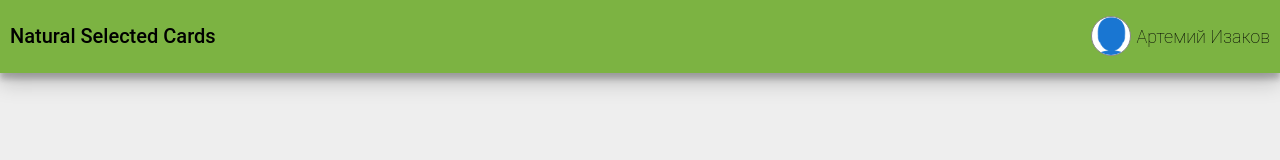
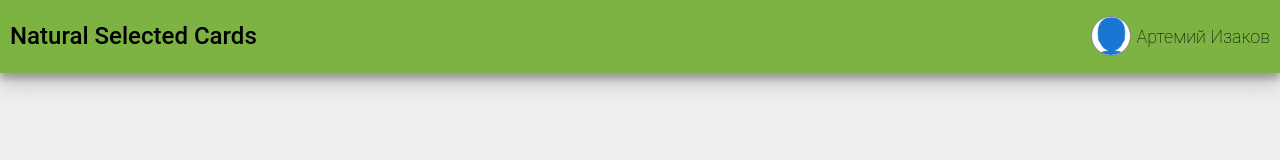
Before and after one commit to OptimumDev/Natural-selected-cards, a React (Create React App) app in the folder NaturalSelectedCards/ClientApp/natural-selected-cards/: page / in a window 1280 px wide. Shown: the top 160 px of the page. Built offline with nearby package versions, Linux system fonts and the light colour scheme.

Commit message:
fix cursor

```diff
--- a/NaturalSelectedCards/ClientApp/natural-selected-cards/src/Components/App/App.css
+++ b/NaturalSelectedCards/ClientApp/natural-selected-cards/src/Components/App/App.css
@@ -4,6 +4,7 @@
     grid-template-rows: 1fr 10fr;
     font-family: Roboto, sans-serif;
     background-color: #eeeeee;
+    cursor: default;
 }
 
 .page-name {
--- a/NaturalSelectedCards/ClientApp/natural-selected-cards/src/Components/AppName/AppName.css
+++ b/NaturalSelectedCards/ClientApp/natural-selected-cards/src/Components/AppName/AppName.css
@@ -1,5 +1,4 @@
 .app-name {
-    cursor: pointer;
-    font-size: 20px;
+    font-size: 24px;
     font-weight: 500;
 }
--- a/NaturalSelectedCards/ClientApp/natural-selected-cards/src/Components/Deck/Deck.css
+++ b/NaturalSelectedCards/ClientApp/natural-selected-cards/src/Components/Deck/Deck.css
@@ -44,7 +44,6 @@
     text-align: center;
     font-size: 8vh;
     font-weight: 200;
-    cursor: default;
 }
 
 .deck-statistics {
--- a/NaturalSelectedCards/ClientApp/natural-selected-cards/src/Components/User/User.css
+++ b/NaturalSelectedCards/ClientApp/natural-selected-cards/src/Components/User/User.css
@@ -2,7 +2,6 @@
     height: 100%;
     display: flex;
     align-items: center;
-    cursor: default;
 }
 
 .user-image {
```
